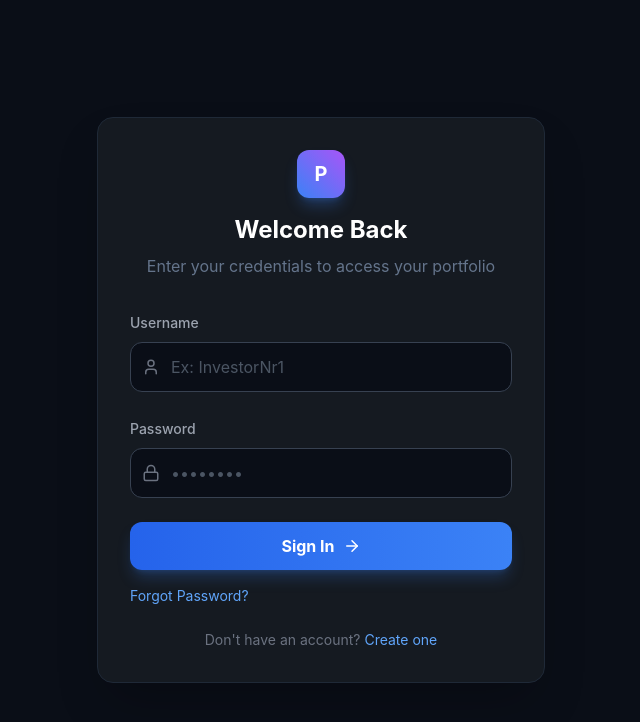
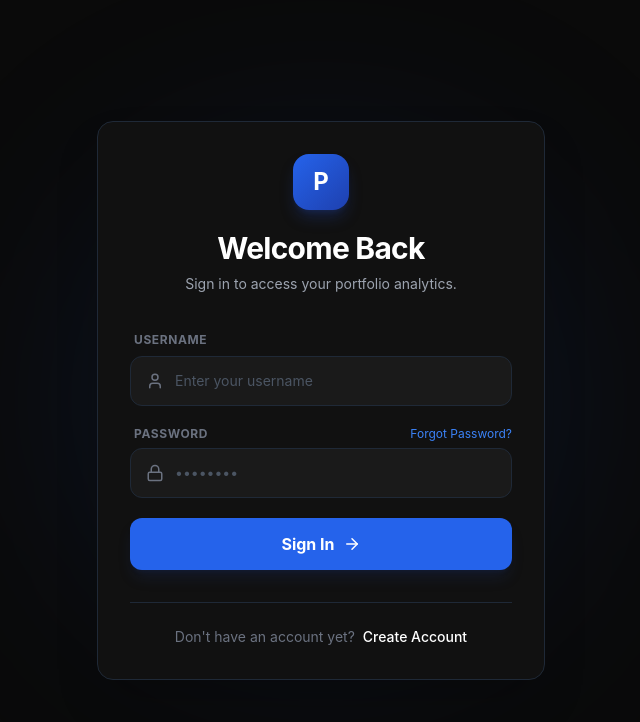
Before and after one commit to JAVA-AN3/PortfolioPilot, a React (Create React App) app in the folder portfolio_pilot_frontend/: page /login in a window 1280 px wide. Shown: the top 722 px of the page, without its empty margins (319-959 px from the left). Built offline with nearby package versions, Linux system fonts and the light colour scheme.

Commit message:
style: improved the styling of the Login page

```diff
--- a/portfolio_pilot_frontend/src/pages/LoginPage.js
+++ b/portfolio_pilot_frontend/src/pages/LoginPage.js
@@ -1,12 +1,12 @@
 import React, { useState } from "react";
-import { useNavigate } from "react-router-dom"; // Hook for navigation
+import { useNavigate, Link } from "react-router-dom";
 import axios from "axios";
-import { Lock, User, ArrowRight } from "lucide-react";
-import { Link } from "react-router-dom";
+import { Lock, User, ArrowRight, LogIn } from "lucide-react";
 
 const LoginPage = () => {
   const [formData, setFormData] = useState({ username: "", password: "" });
   const [error, setError] = useState("");
+  const [loading, setLoading] = useState(false);
   const navigate = useNavigate();
 
   // Function that handles input changes
@@ -18,57 +18,62 @@ const LoginPage = () => {
   const handleSubmit = async (e) => {
     e.preventDefault();
     setError(""); // Reset error message
+    setLoading(true);
 
     try {
-      // 1. We send the login data to the backend
       const response = await axios.post(
         "http://localhost:8080/api/auth/login",
         formData,
       );
 
-      // 2. If it worker we will get back the JWT token
       const token = response.data;
 
-      // 3. We save the token in browser storage
       localStorage.setItem("jwtToken", token);
       localStorage.setItem("username", formData.username);
 
-      // 4. Redirect to Dashboard
       navigate("/dashboard");
     } catch (err) {
       console.error(err);
       setError("Username or password is incorrect. Please try again.");
+    } finally {
+      setLoading(false);
     }
   };
 
   return (
-    <div className="flex h-screen items-center justify-center bg-dashboard-main text-dashboard-text font-sans">
-      {/* Login Card */}
-      <div className="w-full max-w-md bg-dashboard-card p-8 rounded-2xl border border-gray-800 shadow-2xl animate-fade-in-up">
+    <div className="flex min-h-screen items-center justify-center bg-[#0a0a0a] text-white font-sans p-4">
+      {/* Background decoration (optional subtil glow) */}
+      <div className="absolute top-1/2 left-1/2 -translate-x-1/2 -translate-y-1/2 w-96 h-96 bg-blue-600/20 rounded-full blur-[128px] pointer-events-none" />
+
+      <div className="w-full max-w-md bg-[#111111] p-8 rounded-2xl border border-gray-800 shadow-2xl relative z-10">
+
+        {/* Header */}
         <div className="text-center mb-8">
-          <div className="w-12 h-12 bg-gradient-to-tr from-blue-500 to-purple-500 rounded-xl flex items-center justify-center font-bold text-white text-xl mx-auto mb-4 shadow-lg shadow-blue-500/30">
+          <div className="w-14 h-14 bg-gradient-to-br from-blue-600 to-blue-800 rounded-2xl flex items-center justify-center font-bold text-white text-2xl mx-auto mb-5 shadow-lg shadow-blue-900/40">
             P
           </div>
-          <h2 className="text-2xl font-bold text-white">Welcome Back</h2>
-          <p className="text-dashboard-muted mt-2">
-            Enter your credentials to access your portfolio
+          <h2 className="text-3xl font-bold text-white tracking-tight">Welcome Back</h2>
+          <p className="text-gray-400 mt-2 text-sm">
+            Sign in to access your portfolio analytics.
           </p>
         </div>
 
+        {/* Error Message */}
         {error && (
-          <div className="bg-red-500/10 border border-red-500/50 text-red-400 text-sm p-3 rounded-lg mb-6 text-center">
+          <div className="bg-red-500/10 border border-red-500/20 text-red-400 text-sm p-3 rounded-xl mb-6 text-center animate-pulse">
             {error}
           </div>
         )}
 
-        <form onSubmit={handleSubmit} className="space-y-6">
-          {/* Username Input */}
-          <div className="space-y-2">
-            <label className="text-sm font-medium text-gray-400">
+        <form onSubmit={handleSubmit} className="space-y-5">
+
+          {/* Username */}
+          <div className="space-y-1.5">
+            <label className="text-xs font-bold text-gray-500 uppercase tracking-wider ml-1">
               Username
             </label>
-            <div className="relative">
-              <div className="absolute inset-y-0 left-0 pl-3 flex items-center pointer-events-none text-gray-500">
+            <div className="relative group">
+              <div className="absolute inset-y-0 left-0 pl-4 flex items-center pointer-events-none text-gray-500 group-focus-within:text-blue-500 transition-colors">
                 <User size={18} />
               </div>
               <input
@@ -76,20 +81,29 @@ const LoginPage = () => {
                 name="username"
                 value={formData.username}
                 onChange={handleChange}
-                className="w-full pl-10 pr-4 py-3 bg-dashboard-main border border-gray-700 rounded-xl focus:border-blue-500 focus:ring-1 focus:ring-blue-500 outline-none transition text-white placeholder-gray-600"
-                placeholder="Ex: InvestorNr1"
+                className="w-full pl-11 pr-4 py-3.5 bg-[#1a1a1a] border border-gray-800 rounded-xl focus:border-blue-500 focus:ring-1 focus:ring-blue-500 outline-none transition-all text-white placeholder-gray-600 text-sm"
+                placeholder="Enter your username"
                 required
               />
             </div>
           </div>
 
-          {/* Password Input */}
-          <div className="space-y-2">
-            <label className="text-sm font-medium text-gray-400">
-              Password
-            </label>
-            <div className="relative">
-              <div className="absolute inset-y-0 left-0 pl-3 flex items-center pointer-events-none text-gray-500">
+          {/* Password */}
+          <div className="space-y-1.5">
+            <div className="flex justify-between items-center ml-1">
+                <label className="text-xs font-bold text-gray-500 uppercase tracking-wider">
+                Password
+                </label>
+                {/* Forgot Password mutat AICI - mult mai vizibil */}
+                <Link
+                    to="/forgot-password"
+                    className="text-xs text-blue-500 hover:text-blue-400 hover:underline transition-colors"
+                >
+                    Forgot Password?
+                </Link>
+            </div>
+            <div className="relative group">
+              <div className="absolute inset-y-0 left-0 pl-4 flex items-center pointer-events-none text-gray-500 group-focus-within:text-blue-500 transition-colors">
                 <Lock size={18} />
               </div>
               <input
@@ -97,7 +111,7 @@ const LoginPage = () => {
                 name="password"
                 value={formData.password}
                 onChange={handleChange}
-                className="w-full pl-10 pr-4 py-3 bg-dashboard-main border border-gray-700 rounded-xl focus:border-blue-500 focus:ring-1 focus:ring-blue-500 outline-none transition text-white placeholder-gray-600"
+                className="w-full pl-11 pr-4 py-3.5 bg-[#1a1a1a] border border-gray-800 rounded-xl focus:border-blue-500 focus:ring-1 focus:ring-blue-500 outline-none transition-all text-white placeholder-gray-600 text-sm"
                 placeholder="••••••••"
                 required
               />
@@ -107,30 +121,32 @@ const LoginPage = () => {
           {/* Submit Button */}
           <button
             type="submit"
-            className="w-full bg-gradient-to-r from-blue-600 to-blue-500 hover:from-blue-500 hover:to-blue-400 text-white font-bold py-3 rounded-xl transition transform hover:scale-[1.02] shadow-lg shadow-blue-500/25 flex items-center justify-center gap-2"
+            disabled={loading}
+            className="w-full mt-4 bg-blue-600 hover:bg-blue-700 text-white font-bold py-3.5 rounded-xl transition-all transform active:scale-[0.98] shadow-lg shadow-blue-900/20 flex items-center justify-center gap-2 disabled:opacity-70 disabled:cursor-not-allowed group"
           >
-            Sign In <ArrowRight size={18} />
+            {loading ? (
+                "Signing In..."
+            ) : (
+                <>
+                    Sign In <ArrowRight size={18} className="group-hover:translate-x-1 transition-transform"/>
+                </>
+            )}
           </button>
         </form>
 
-        <div className="flex justify-between items-center mt-4">
-          <Link
-            to="/forgot-password"
-            className="text-sm text-blue-400 hover:text-blue-300"
-          >
-            Forgot Password?
-          </Link>
+        {/* Divider & Register */}
+        <div className="mt-8 pt-6 border-t border-gray-800 text-center">
+          <p className="text-sm text-gray-500">
+            Don't have an account yet?{" "}
+            <Link
+              to="/register"
+              className="text-white font-medium hover:text-blue-400 ml-1 transition-colors"
+            >
+              Create Account
+            </Link>
+          </p>
         </div>
 
-        <p className="text-center text-sm text-gray-500 mt-6">
-          Don't have an account?{" "}
-          <Link
-            to="/register"
-            className="text-blue-400 cursor-pointer hover:underline"
-          >
-            Create one
-          </Link>
-        </p>
       </div>
     </div>
   );
```
